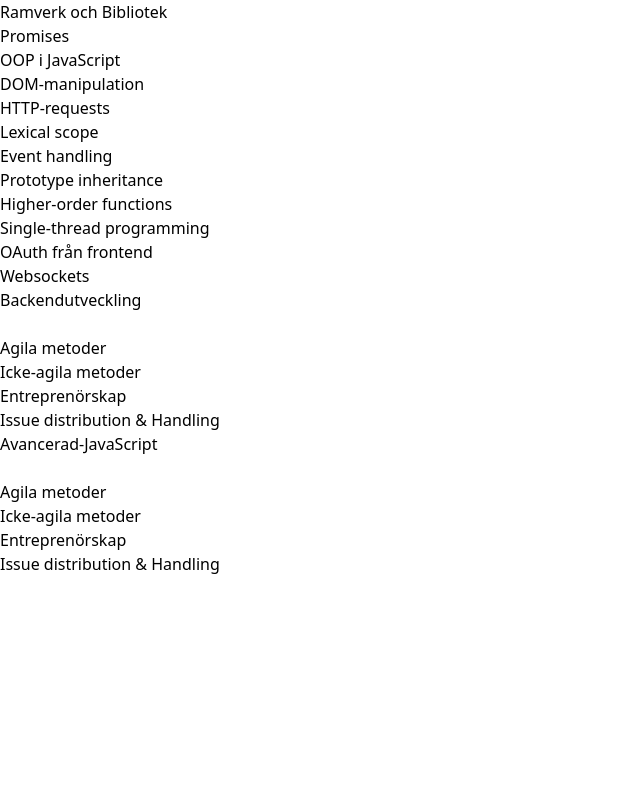
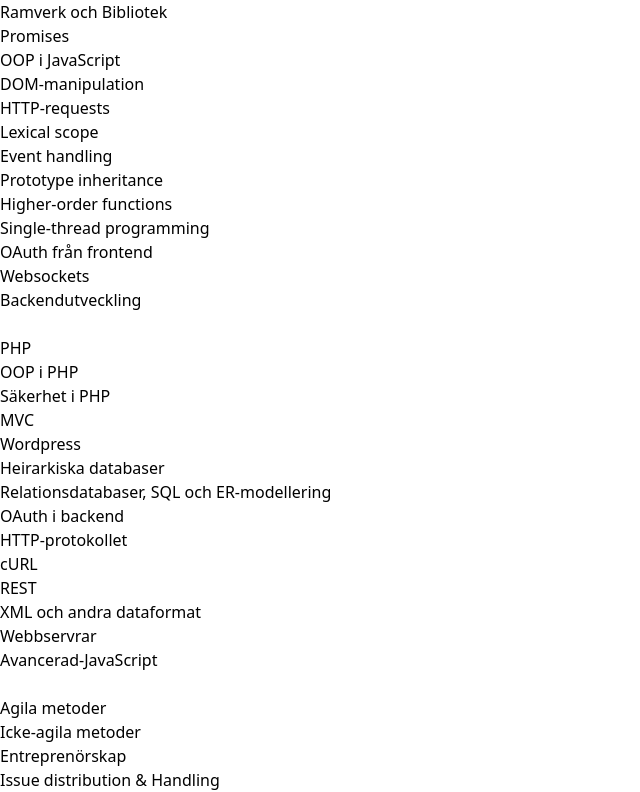
Before and after one commit to AbasBashir/Teorihandboken, a React (Vite) app in the folder my-react-app/: page / in a window 1280 px wide. Shown: the part 960-1752 px from the top of the page, without its empty margins (0-640 px from the left). Before the commit the page ends 1536 px from the top, so only its background shows below. Built offline with nearby package versions, Linux system fonts and the light colour scheme.

Commit message:
Imported Backendutveckling component inside Navbar component.

```diff
--- a/my-react-app/src/Navbar.jsx
+++ b/my-react-app/src/Navbar.jsx
@@ -6,6 +6,7 @@
 import UxDesign from '../UxDesign';
 import Programmeringsmetodik from './Programmeringsmetodik';
 import JavaScript from '../JavaScript';
+import Backendutveckling from './Backendutveckling';
 
 function Navbar() {
 
@@ -77,7 +78,7 @@
                 <img src={menuDown} alt="menu icon" className="w-8 h-8 mr-4 cursor-pointer hover:text-black" />
             </div>
             <div className={`transition-all duration-100 ${isSubnavVisibleBackendutveckling ? 'opacity-100 scale-y-10' : 'opacity-0 scale-y-0 h-0'}`}>
-                <Projektmetodik />
+                <Backendutveckling />
             </div>
         </div>
 
```
